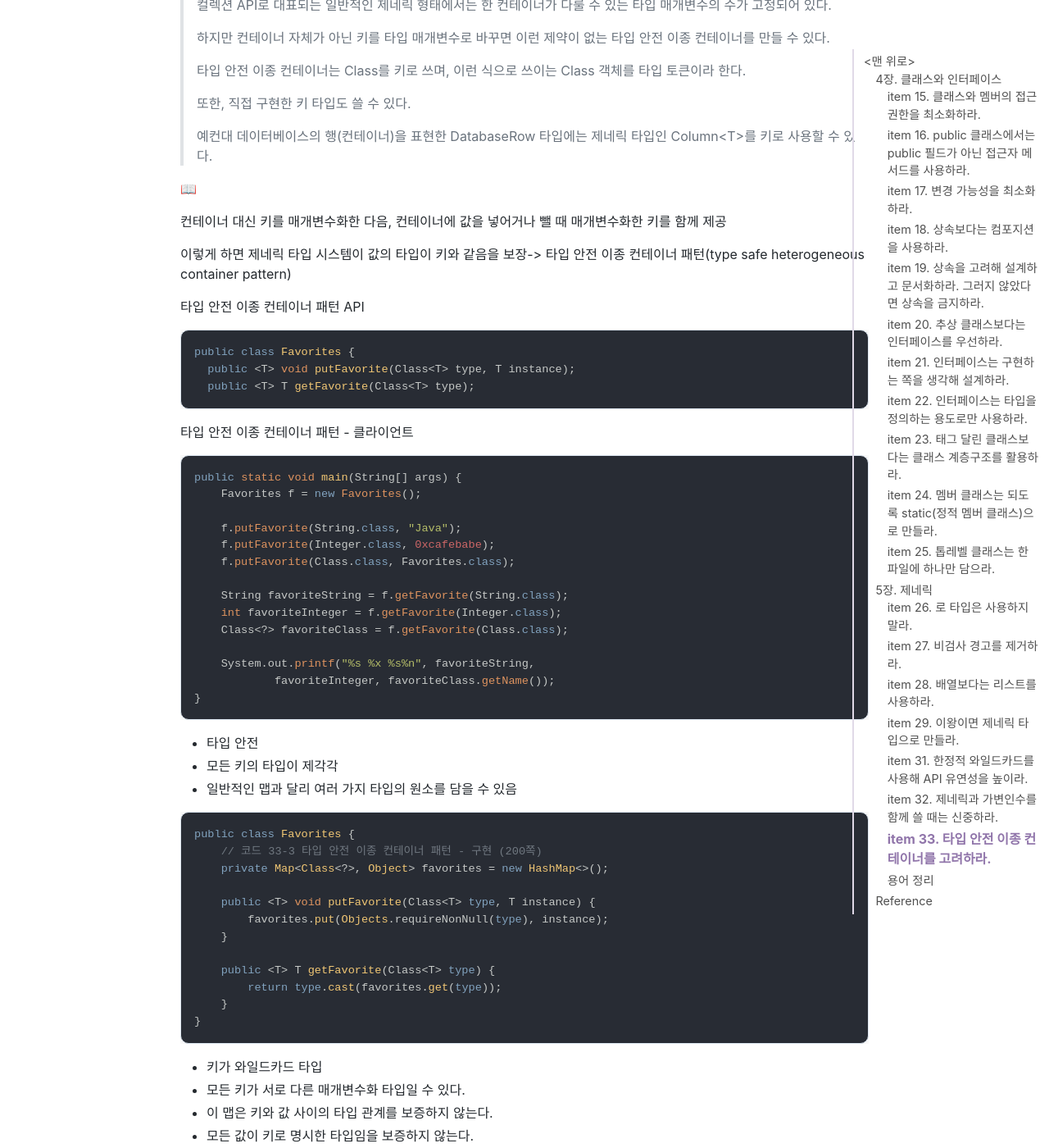
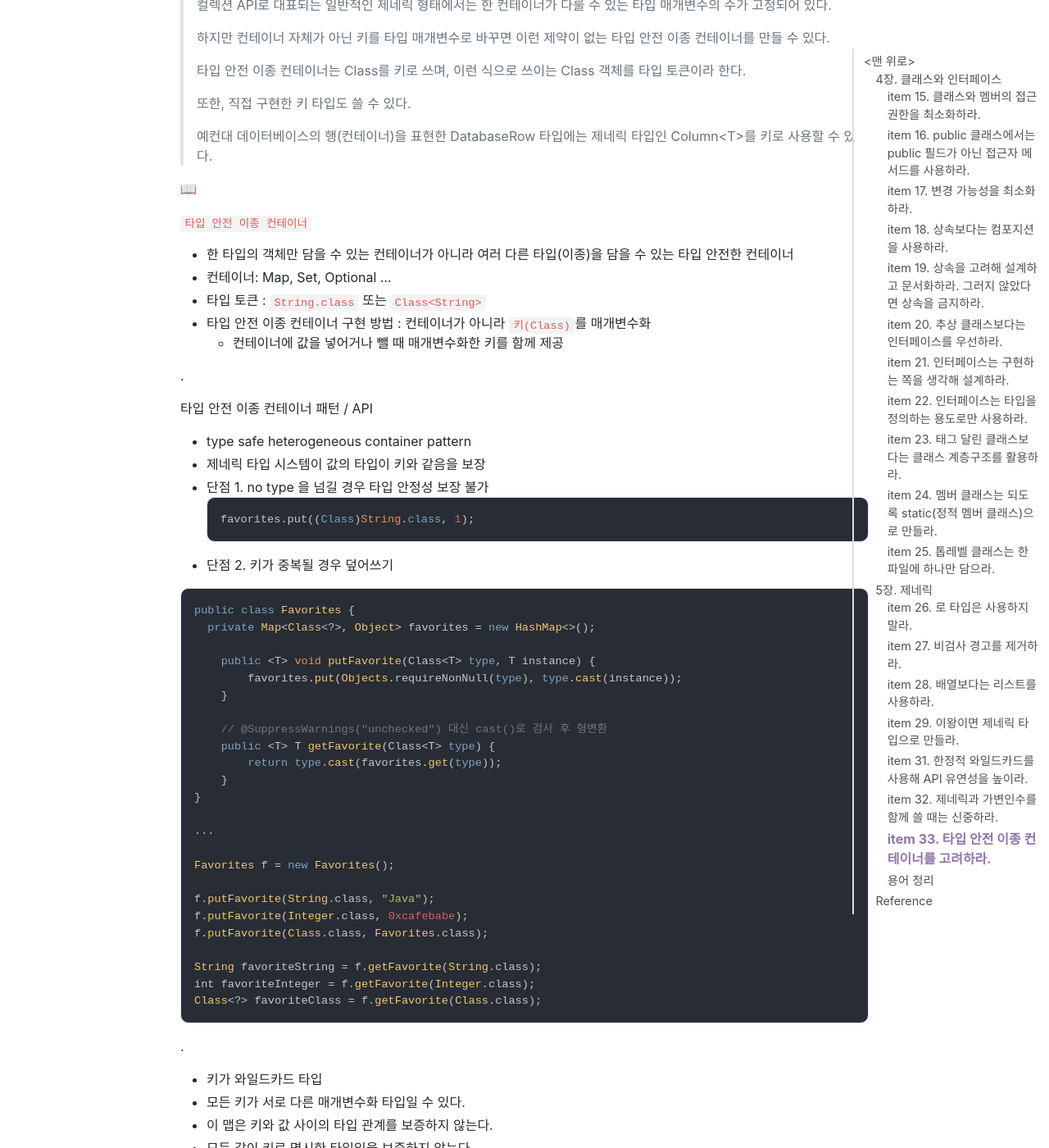
Before and after one commit to jihunparkme/jihunparkme.github.io, a Jekyll site: the page built from _posts/2023-04-22-Effective-Java-Class-Interface-Generics.md, in a window 1280 px wide and 1400 px high, scrolled down 28982 px. Shown: the whole window at 82% size. Built offline with Jekyll 4.4.1, drawn with Linux system fonts in a browser that asks for light colours; nearby versions of some CDN libraries; comment, search, counter and statistics services are not loaded.

Commit message:
[Effective Java] item 33. 타입 안전 이종 컨테이너를 고려하라.

````diff
--- a/_posts/2023-04-22-Effective-Java-Class-Interface-Generics.md
+++ b/_posts/2023-04-22-Effective-Java-Class-Interface-Generics.md
@@ -1295,55 +1295,56 @@ List<Integer> flatList = flatten(List.of(
 
 📖
 
-컨테이너 대신 키를 매개변수화한 다음, 컨테이너에 값을 넣어거나 뺄 때 매개변수화한 키를 함께 제공
-
-이렇게 하면 제네릭 타입 시스템이 값의 타입이 키와 같음을 보장-> 타입 안전 이종 컨테이너 패턴(type safe heterogeneous container pattern)
-
-타입 안전 이종 컨테이너 패턴 API
+`타입 안전 이종 컨테이너`
+- 한 타입의 객체만 담을 수 있는 컨테이너가 아니라 여러 다른 타입(이종)을 담을 수 있는 타입 안전한 컨테이너
+- 컨테이너: Map, Set, Optional ...
+- 타입 토큰 : `String.class` 또는 `Class<String>`
+- 타입 안전 이종 컨테이너 구현 방법 : 컨테이너가 아니라 `키(Class)`를 매개변수화
+  - 컨테이너에 값을 넣어거나 뺄 때 매개변수화한 키를 함께 제공
+
+.
+
+타입 안전 이종 컨테이너 패턴 / API
+- type safe heterogeneous container pattern
+- 제네릭 타입 시스템이 값의 타입이 키와 같음을 보장
+- 단점 1. no type 을 넘길 경우 타입 안정성 보장 불가
+  ```java
+  favorites.put((Class)String.class, 1);
+  ```
+- 단점 2. 키가 중복될 경우 덮어쓰기
 
 ```java
 public class Favorites {
-  public <T> void putFavorite(Class<T> type, T instance);
-  public <T> T getFavorite(Class<T> type);
-```
-
-타입 안전 이종 컨테이너 패턴 - 클라이언트
-
-```java
-public static void main(String[] args) {
-    Favorites f = new Favorites();
-
-    f.putFavorite(String.class, "Java");
-    f.putFavorite(Integer.class, 0xcafebabe);
-    f.putFavorite(Class.class, Favorites.class);
-
-    String favoriteString = f.getFavorite(String.class);
-    int favoriteInteger = f.getFavorite(Integer.class);
-    Class<?> favoriteClass = f.getFavorite(Class.class);
-
-    System.out.printf("%s %x %s%n", favoriteString,
-            favoriteInteger, favoriteClass.getName());
-}
-```
-
-- 타입 안전
-- 모든 키의 타입이 제각각
-- 일반적인 맵과 달리 여러 가지 타입의 원소를 담을 수 있음
-
-```java
-public class Favorites {
-    // 코드 33-3 타입 안전 이종 컨테이너 패턴 - 구현 (200쪽)
-    private Map<Class<?>, Object> favorites = new HashMap<>();
+  private Map<Class<?>, Object> favorites = new HashMap<>();
 
     public <T> void putFavorite(Class<T> type, T instance) {
-        favorites.put(Objects.requireNonNull(type), instance);
-    }
-
+        favorites.put(Objects.requireNonNull(type), type.cast(instance));
+    }
+
+    // @SuppressWarnings("unchecked") 대신 cast()로 검사 후 형변환
     public <T> T getFavorite(Class<T> type) {
         return type.cast(favorites.get(type));
     }
 }
-```
+
+...
+
+Favorites f = new Favorites();
+
+f.putFavorite(String.class, "Java");
+f.putFavorite(Integer.class, 0xcafebabe);
+f.putFavorite(Class.class, Favorites.class);
+
+String favoriteString = f.getFavorite(String.class);
+int favoriteInteger = f.getFavorite(Integer.class);
+Class<?> favoriteClass = f.getFavorite(Class.class);
+```
+
+.
+
+
+
+
 
 - 키가 와일드카드 타입
 - 모든 키가 서로 다른 매개변수화 타입일 수 있다.
````
